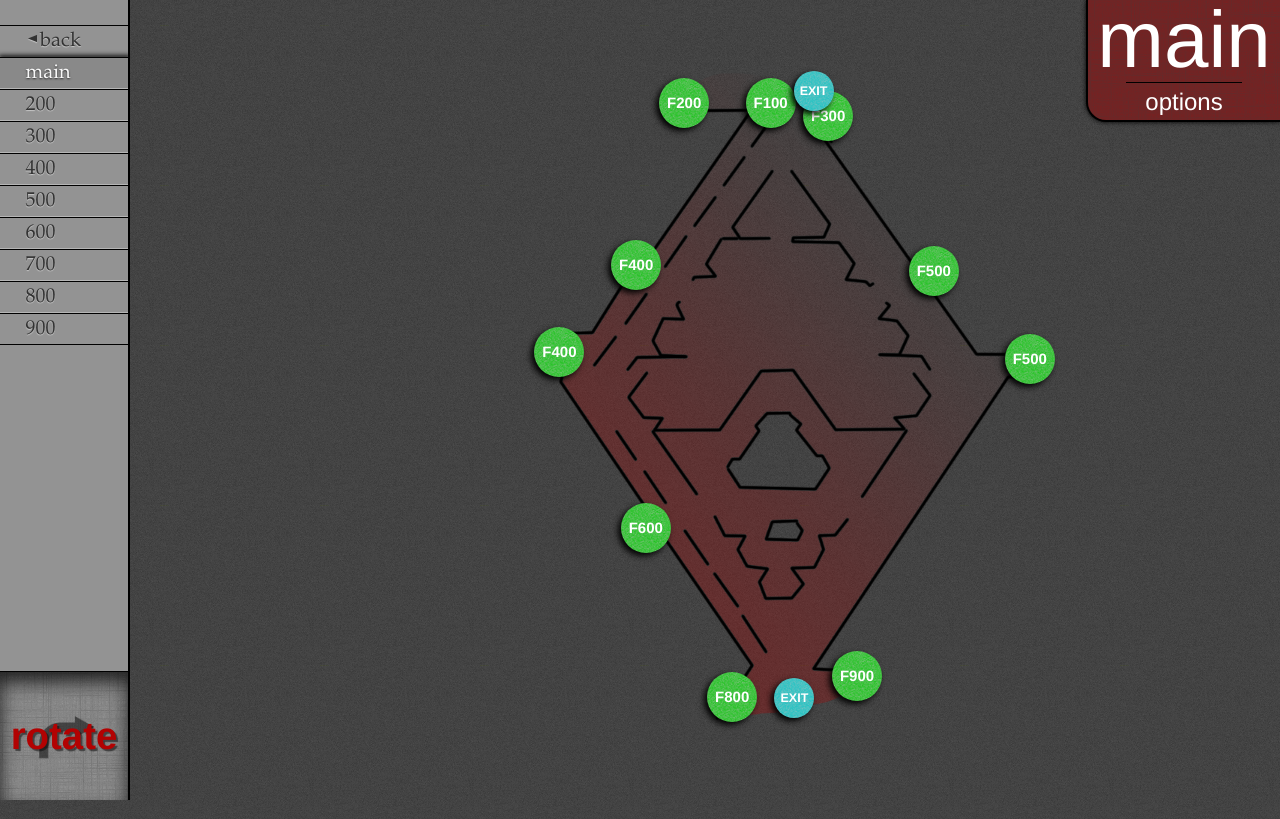
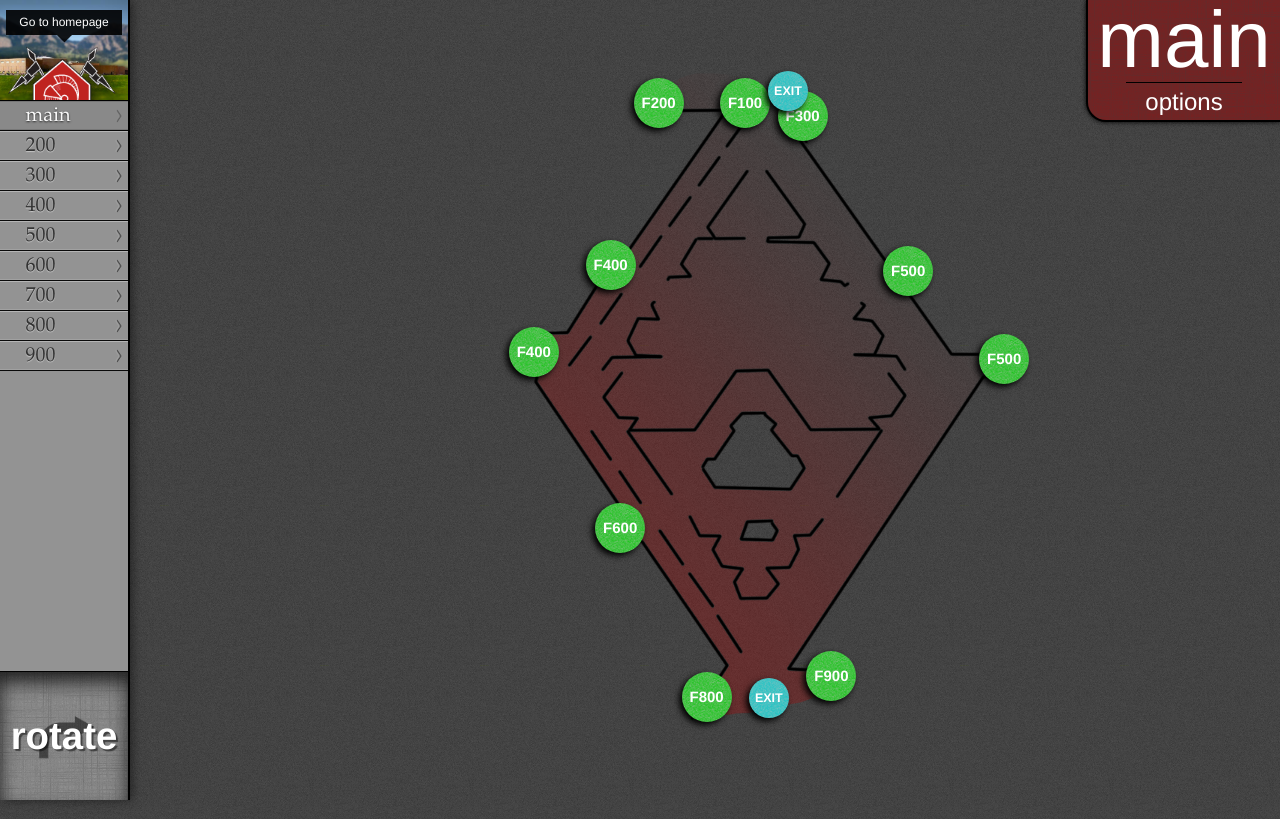
Before and after one commit to NoahFiner/map, a plain HTML site: page index.html in a window 1280 px wide. Shown: the top 819 px of the page. Drawn offline with Linux system fonts and the light colour scheme.

Commit message:
Add more fairview

```diff
--- a/index.html
+++ b/index.html
@@ -28,9 +28,19 @@
         </div>
       </div>
       <div id="header-left">
-        <div onclick="location.href = 'http://fairviewhs.org'" class="header-sub">
+        <div id="back-outer">
+          <a href="http://fairviewhs.org">
+            <div id="back">
+              <div id="tipsy">
+                <p>Go to homepage</p>
+                <img src="fairview/tipsy-arrow.png"/>
+              </div>
+            </div>
+          </a>
+        </div>
+        <!-- <div onclick="location.href = 'http://fairviewhs.org'" class="header-sub">
           <h1>&#x25C4;back</h1>
-        </div>
+        </div> -->
         <div class="header-sub selected" id="100h">
           <h1>main</h1>
         </div>
--- a/style.css
+++ b/style.css
@@ -200,10 +200,11 @@ div.rooms.active {
   position: relative;
   background-color: rgba(147, 147, 147, 1);
   border-right: 2px solid #000;
+  box-shadow: 2px 0px 10px rgba(0, 0, 0, 0.5);
 }
 
-#header-left::webkit-scrollbar {
-  display: none;
+::-webkit-scrollbar {
+    display: none;
 }
 
 #rotate {
@@ -242,7 +243,7 @@ div.rooms.active {
   vertical-align: middle;
   text-shadow: 2px 2px 1px rgba(0, 0, 0, 0.5);
   font-family: 'helvetica', sans-serif !important;
-  color: #b20202;
+  color: #FFF;
   font-weight: 900;
 }
 
@@ -255,6 +256,81 @@ div.rooms.active {
   -webkit-transition: all 0.25s;
 }
 
+#back-outer {
+  width: 100%;
+  height: 100px;
+  margin-top: 0;
+  pointer-events: auto;
+  cursor: pointer;
+  background-image: url('fairview/weather_sunny.jpeg');
+  background-position: 50% 50%;
+  background-size: cover;
+  border-bottom: 1px solid #000;
+  overflow: hidden
+}
+
+#back {
+  width: 100%;
+  height: 100%;
+  position: relative;
+  background-image: url('fairview/logo.png');
+  background-position: 50% 20px;
+  background-size: 100% auto;
+  background-repeat: no-repeat;
+  transition: background-position 0.5s;
+  -webkit-transition: background-position 0.5s;
+}
+
+#tipsy {
+  width: 90%;
+  white-space: nowrap;
+  height: 25px;
+  position: absolute;
+  top: 10px;
+  background-color: rgba(0, 0, 0, 0.9);
+  opacity: 0;
+  left: 0;
+  right: 0;
+  overflow: visible;
+  margin-left: auto;
+  margin-right: auto;
+  transition: opacity 0.5s;
+  -webkit-transition: opacity 0.5s;
+  transition-delay: 0.1s;
+  -webkit-transition-delay: 0.1s;
+}
+
+#tipsy > p {
+  font-size: 12px;
+  line-height: 25px;
+  text-align: center;
+  vertical-align: middle;
+  color: white;
+  font-family: "helvetica", sans-serif;
+  font-weight: 400;
+}
+
+#tipsy > img {
+  width: 15px;
+  height: 15px;
+  margin-left: auto;
+  margin-right: auto;
+  clear: both;
+  display: block;
+}
+
+#back:hover {
+  background-position: 50% 40px;
+}
+
+#back:hover #tipsy {
+  opacity: 1;
+}
+
+#back:active {
+  background-position: 50% 60px;
+}
+
 .header-sub {
   width: 100%;
   height: 30px;
@@ -262,31 +338,37 @@ div.rooms.active {
   cursor: pointer;
   line-height: 30px;
   background-color: rgba(147, 147, 147, 1);
-  border-top: 1px solid #000;
-  border-bottom: 1px solid rgba(181, 181, 181, 1);
+  /*border-top: 1px solid #000;*/
+  /*border-bottom: 1px solid rgba(181, 181, 181, 1);*/
   box-shadow: inset 0 0 0px 0px #000;
   transition: all 0.25s;
+  background-image: url('fairview/nav-norm.png');
+  background-size: auto 100%;
+  background-position: 100% 50%;
   z-index: -1;
   -webkit-transition: all 0.25s;
 }
 
 .header-sub:first-child {
-  margin-top: 25px;
+  top: 25px;
+  border-top: 1px solid #000;
 }
 
-.header-sub.yo {
-  border-bottom: 1px solid #000 !important;
+.header-sub!00 {
+  /*border-bottom: 1px solid #000 !important;*/
 }
 
 .header-sub:hover {
   background-color: rgba(164, 164, 164, 1);
   /*box-shadow: inset 0 0 5px 2.5px #000;*/
+  background-image: url('fairview/nav-hover.png');
 }
 
 .header-sub.selected {
   background-color: rgba(137, 137, 137, 1) !important;
-  box-shadow: 0 0 5px 2.5px #000 !important;
+  /*box-shadow: 0 0 5px 2.5px #000 !important;*/
   z-index:100;
+  background-image: url('fairview/nav-active.png');
 }
 
 .header-sub h1 {
@@ -335,7 +417,7 @@ div.rooms.active {
   margin-top: -42vh;
   display: block;
   line-height: 100vh;
-  right: 2vw;
+  right: 4vw;
 }
 
 @media only screen and (max-width: 999px) {
@@ -343,6 +425,7 @@ div.rooms.active {
     width: 80vw;
     height: 56.25vw;
     margin-top: -28vw;
+    right: 2vw;
   }
 }
 #f1 {
@@ -419,10 +502,11 @@ div.rooms.active {
 
 .room > p, .other > p {
   line-height: 30px;
-  font-size: 10px;
+  font-size: 12px;
   text-align: center;
   font-weight: 900;
   font-family: "helvetica", sans-serif !important;
+  /*font-family: Palatino, "Palatino Linotype", "Hoefler Text", Times, "Times New Roman", "Droid Sans", serif !important;*/
   color: white;
   pointer-events: none;
 }
@@ -456,11 +540,11 @@ div.rooms.active {
 }
 
 .info-outer {
-  height: 75px;
+  height: 80px;
   width: 200px;
   box-shadow: -5px 5px 10px #000;
   pointer-events: none;
-  background-color: white;
+  background-color: #d7d7d7;
   border: 1px solid #B20202;
   background-image: url('whitey.png');
   position: absolute;
@@ -473,8 +557,8 @@ div.rooms.active {
 }
 
 .info-top {
-  height: 25px;
-  line-height: 25px;
+  height: 30px;
+  line-height: 30px;
   width: 100%;
   background-color: #B20202;
   transition: all 0.25s;
@@ -482,9 +566,11 @@ div.rooms.active {
 }
 
 .info-top > h1 {
-  font-size: 20px;
+  font-size: 25px;
   font-weight: 900;
+  text-shadow: 2px 2px 2px rgba(0, 0, 0, 0.5);
   font-family: "helvetica", sans-serif !important;
+  /*font-family: Palatino, "Palatino Linotype", "Hoefler Text", Times, "Times New Roman", "Droid Sans", serif !important;*/
   text-align: left;
   margin-left: 10px;
   vertical-align: middle;
```
Also changed, not shown: fairview/logo.png (added), fairview/nav-active.png (added), fairview/nav-hover.png (added), fairview/nav-norm.png (added), fairview/tipsy-arrow.png (added), fairview/weather_sunny.jpeg (added).
